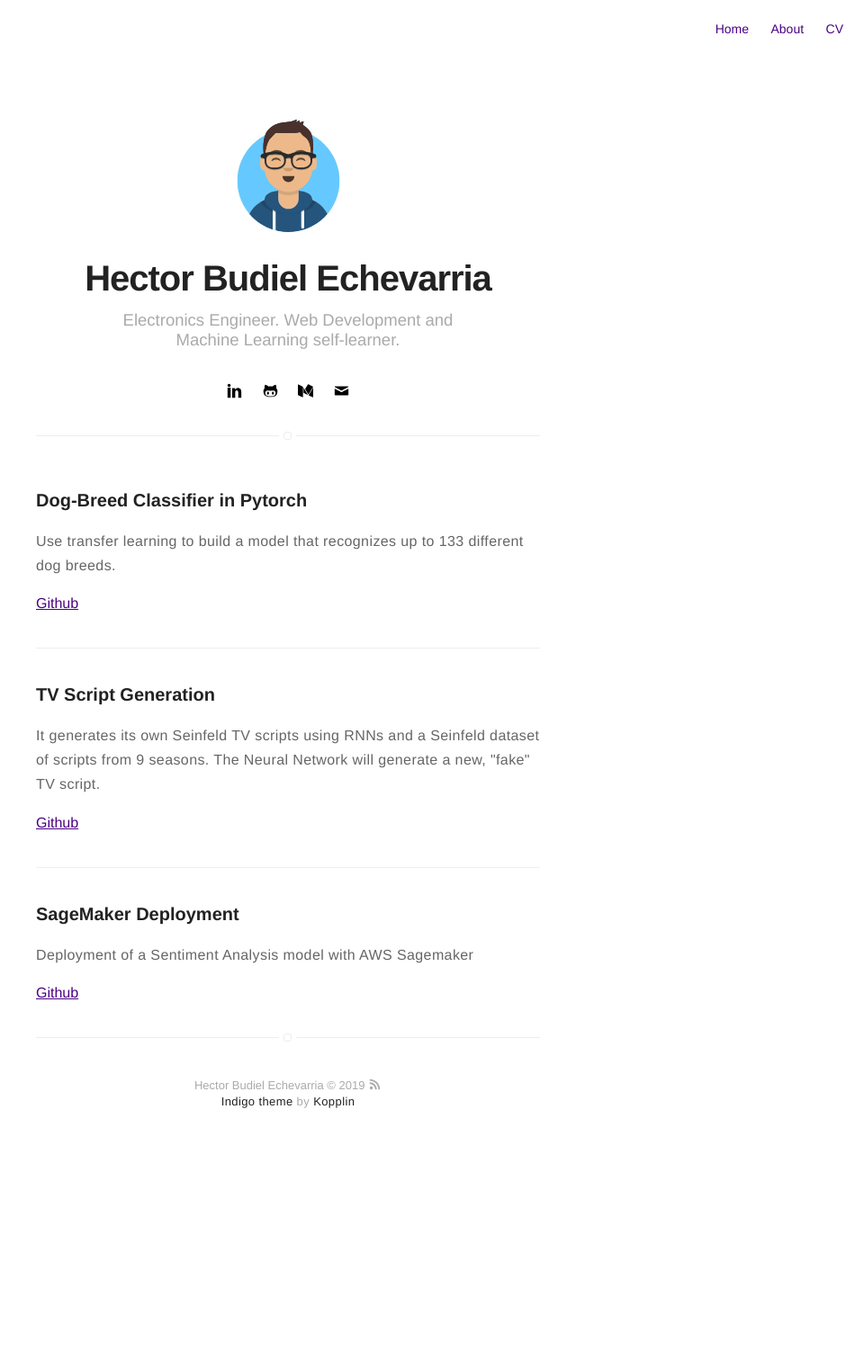
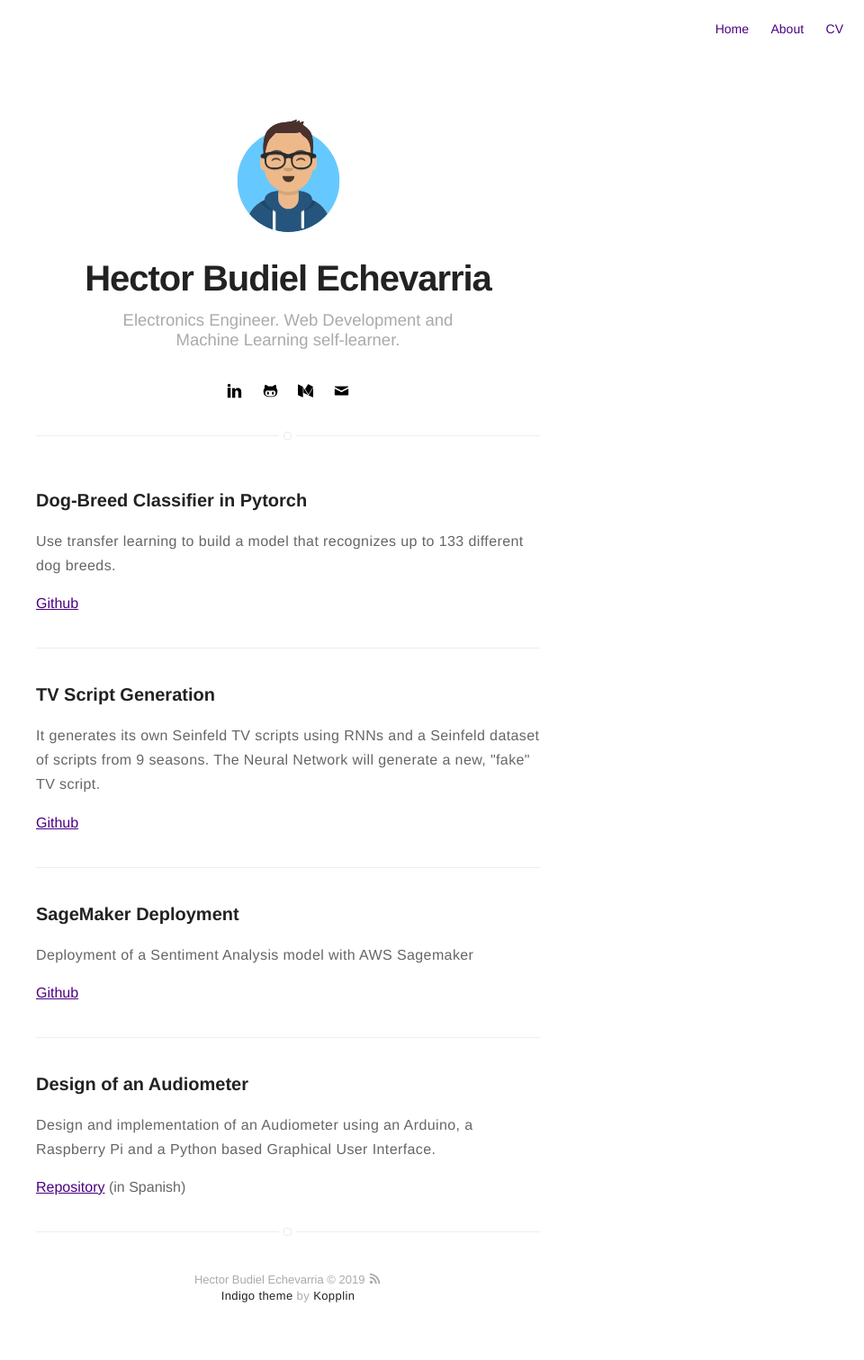
Before and after one commit to HectorBudielE/personal-website, a Jekyll site: the page built from projects.html, in a window 1280 px wide. Shown: the whole page at 90% size, without its empty margins (320-1280 px from the left). Built offline with Jekyll 4.4.1, drawn with Linux system fonts in a browser that asks for light colours; emoji names are drawn with the system emoji font; before the commit the page ends 1296 px from its top, so only the background shows below that.

Commit message:
feat: Added a 4th project.

```diff
--- a/projects.html
+++ b/projects.html
@@ -10,19 +10,26 @@ title: Projects
       <a target="_blank" href="https://github.com/HectorBudielE/udacity-dog-breed-classifier">Github</a>
     </div>
     <hr>
-
     <div>
       <h3>TV Script Generation</h3>
       <p>It generates its own Seinfeld TV scripts using RNNs and a Seinfeld dataset of scripts from 9 seasons. The Neural Network will generate a new, "fake" TV script.</p>
       <a target="_blank" href="https://github.com/HectorBudielE/udacity-tv-script-generation">Github</a>
     </div>
-
     <hr>
     <div>
       <h3>SageMaker Deployment</h3>
       <p>Deployment of a Sentiment Analysis model with AWS Sagemaker</p>
       <a target="_blank" href="https://github.com/HectorBudielE/deploying-a-sentiment-analysis-model">Github</a>
     </div>
+    <hr>
+    <div>
+      <h3>Design of an Audiometer</h3>
+      <p>Design and implementation of an Audiometer using an Arduino, a Raspberry Pi and a Python based Graphical User Interface.</p>
+      <a target="_blank" href="http://www.repositorioacademico.usmp.edu.pe/handle/usmp/4831">Repository</a> (in Spanish)
+    </div>
+
+
+
 
 </section>
 
```
